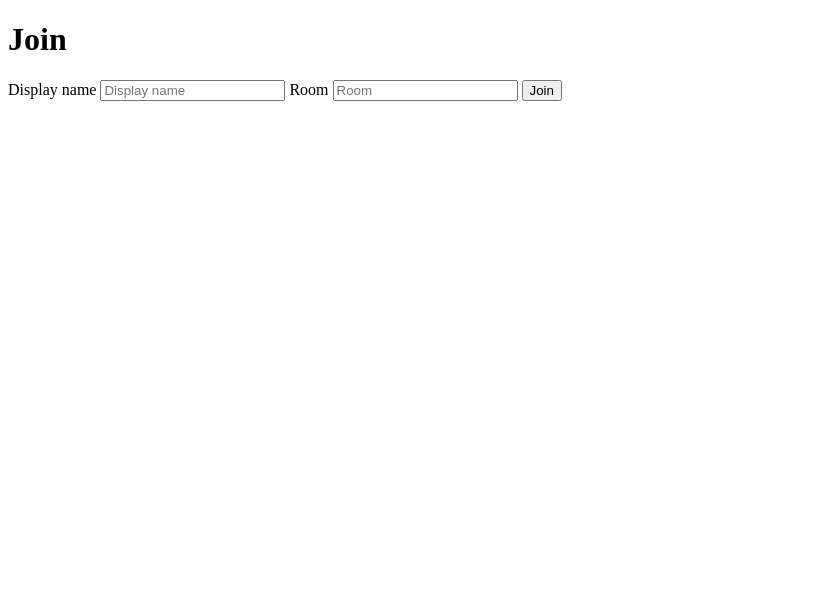
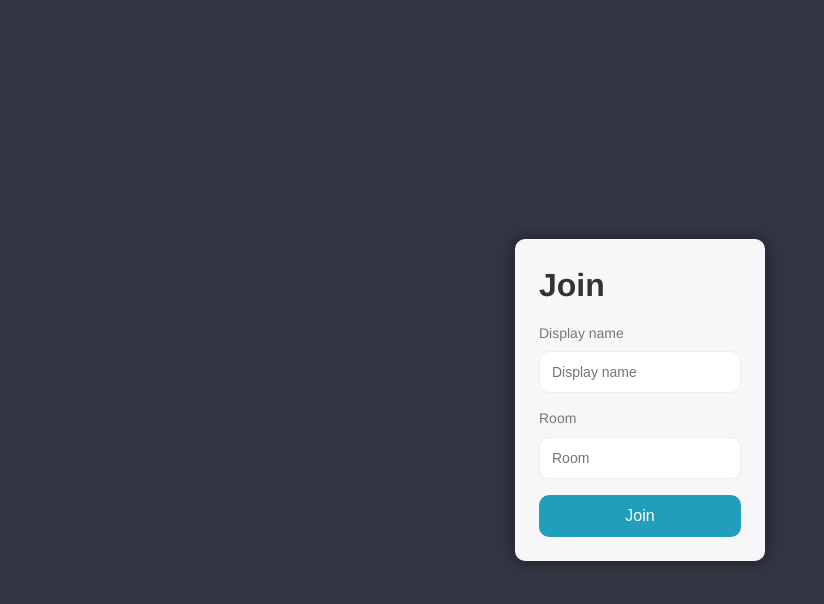
Before and after one commit to Parv-gugnani/Real-time-chat-app-with-node-js, a website: page public/index.html in a window 1280 px wide. Shown: the whole page, without its empty margins (0-824 px from the left). Drawn offline with Linux system fonts and the light colour scheme; the site is published under a folder, as on GitHub Pages, so addresses that start at the root find nothing.

Commit message:
style fix

```diff
--- a/public/css/styles.min.css
+++ b/public/css/styles.min.css
@@ -76,9 +76,11 @@ button:disabled {
     background: #F7F7FA;
     padding: 24px;
     width: 250px;
+    border-radius: 10px;
 }
 
 .centered-form button {
+    border-radius: 10px;
     width: 100%;
 }
 
--- a/public/index.html
+++ b/public/index.html
@@ -3,7 +3,7 @@
   <head>
     <title>Chat App</title>
     <link rel="icon" href="p.ico" />
-    <link rel="stylesheet" href="/css/styles.min.css" />
+    <link rel="stylesheet" href="./css/styles.min.css" />
   </head>
   <body>
     <div class="centered-form">
```
